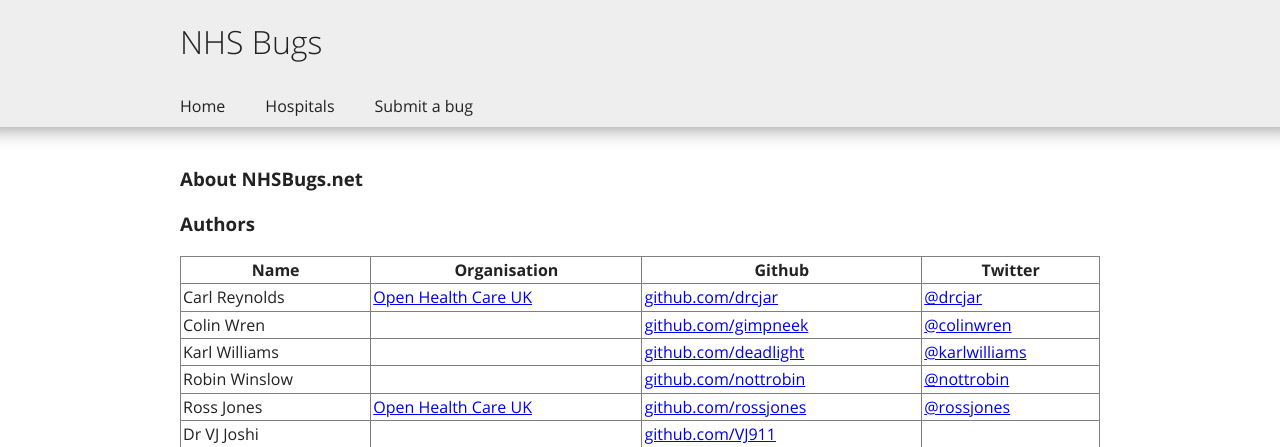
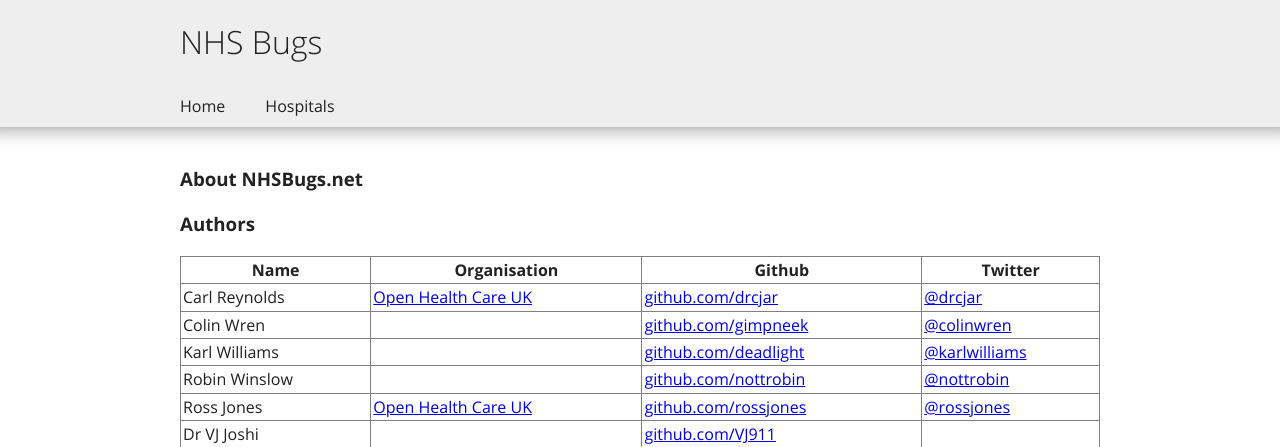
Before and after one commit to openhealthcare/nhsbugs, a Django app: template nhsbugs/templates/about.html in a window 1280 px wide. Shown: the top 447 px of the page. Run offline with Django 3.2, Linux system fonts and the light colour scheme; the template is opened without the code that fills it, so the values that code supplies are empty; parts of the project's set-up code (start-up, migrations or seed data) failed here and were passed over.

Commit message:
removed nav item

```diff
--- a/nhsbugs/templates/base.html
+++ b/nhsbugs/templates/base.html
@@ -26,7 +26,6 @@
         <ul>
             <li class="home"><a href="{% url home %}">Home</a></li>
             <li class="list_hospitals"><a href="{% url list_hospitals %}">Hospitals</a></li>
-            <li class=""><a href="">Submit a bug</a></li>
         </ul>
     </nav>
   </header>
```
